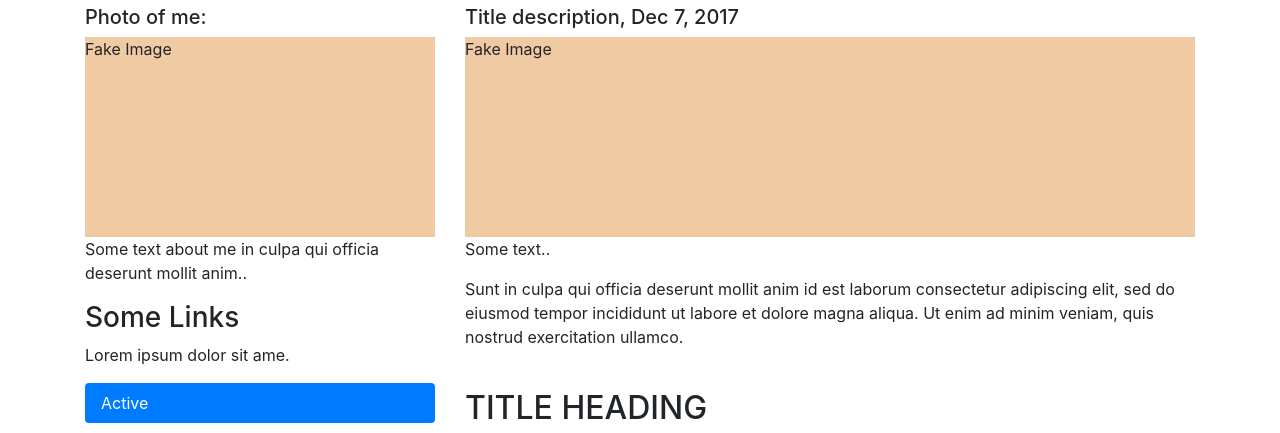
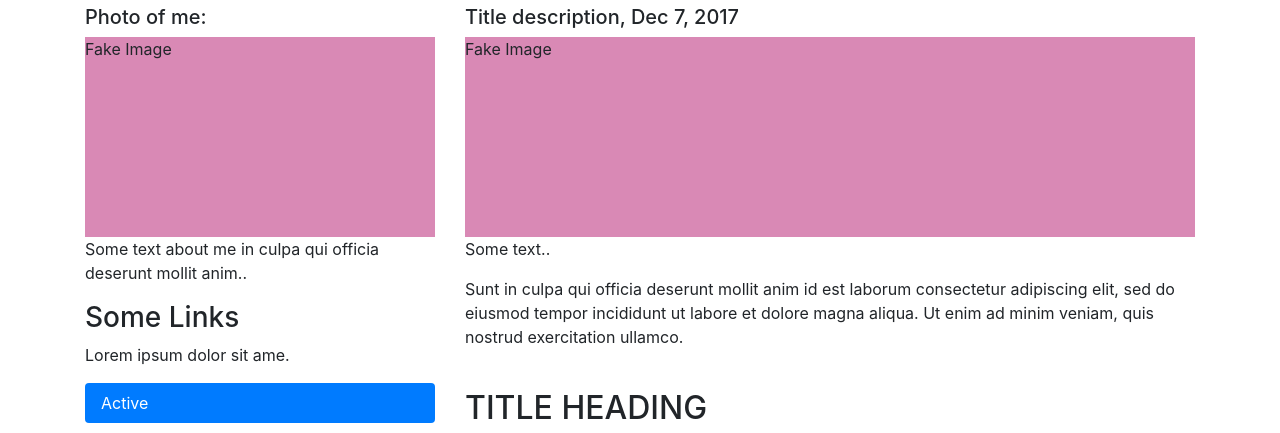
Before and after one commit to Geney09/my_website, a plain HTML site: page index.html in a window 1280 px wide. Shown: the part 351-784 px from the top of the page. Drawn offline with nearby package versions, Linux system fonts and the light colour scheme.

Commit message:
Update index.html

```diff
--- a/index.html
+++ b/index.html
@@ -11,7 +11,7 @@
   <style>
   .fakeimg {
     height: 200px;
-    background: #F0CAA3;
+    background: #D989B5;
   }
   </style>
 </head>
```
